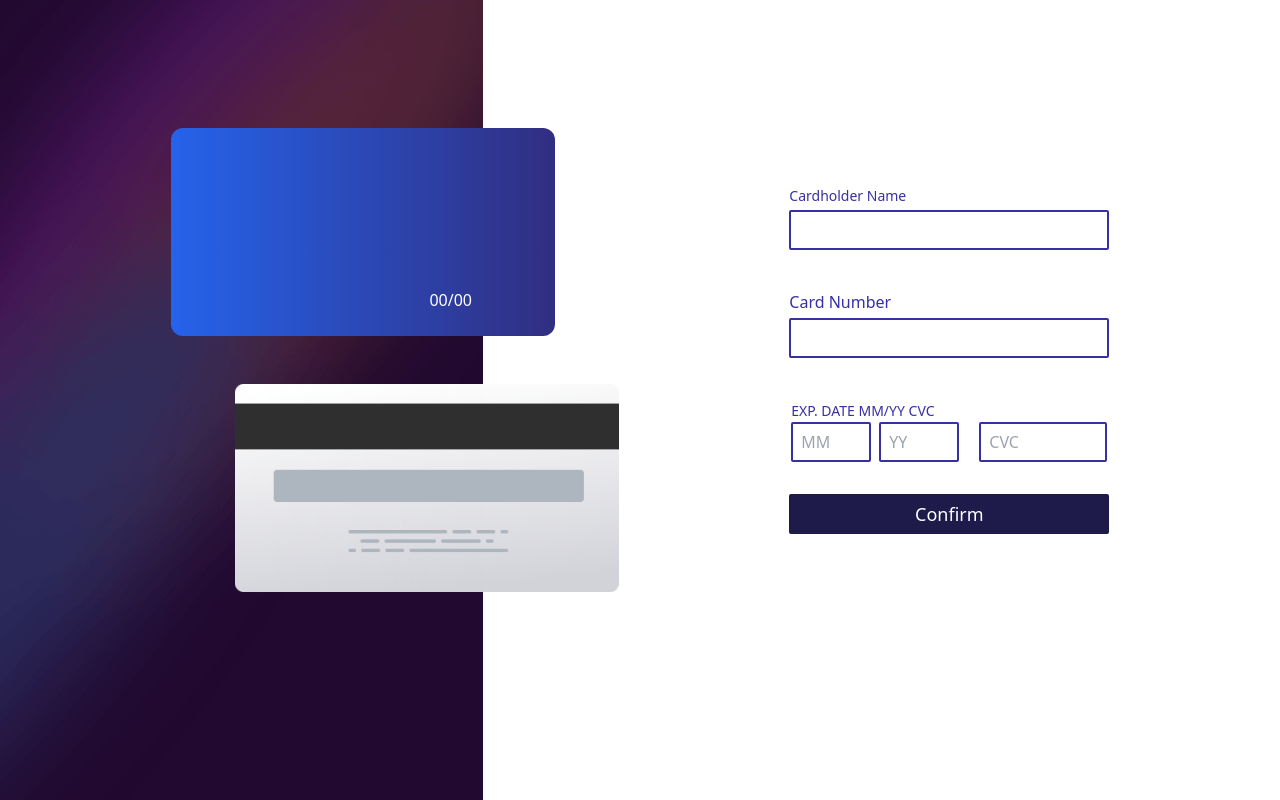
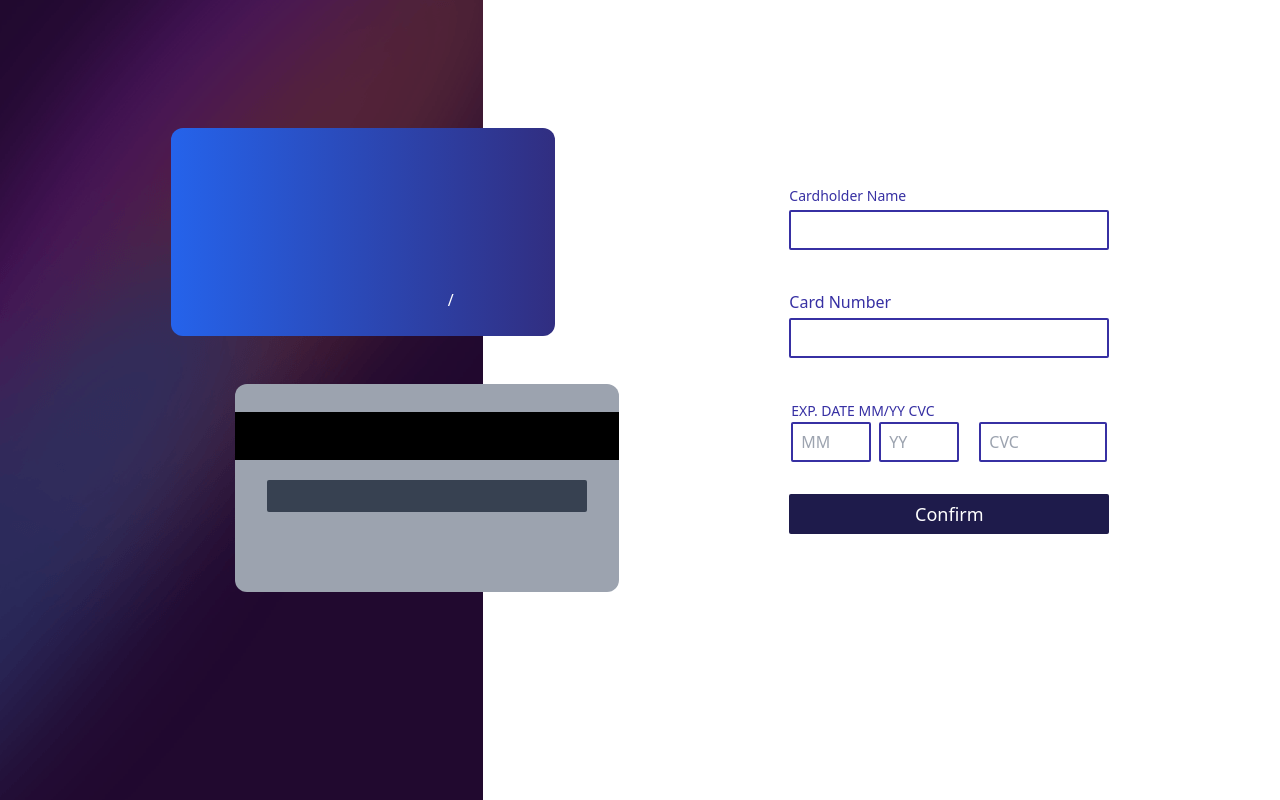
Before and after one commit to MaxOstapets/card-form, a React (Vite) app: page / in a window 1280 px wide. Built offline with nearby package versions, Linux system fonts and the light colour scheme.

Commit message:
add date changer adn changed cvc side of card from image to component

```diff
--- a/src/App.jsx
+++ b/src/App.jsx
@@ -1,13 +1,20 @@
 import React, { useState } from "react";
 import Form from "./Components/Form";
 import Card from "./Components/Card";
+import Cvc from "./Components/Сvc";
 
 const App = () => {
   const [cardNumber, setCardNumber] = useState();
   const [cardholderName, setCardholderName] = useState()
+  const [month, setMonth] = useState();
+  const [year, setYear] = useState();
+  const [cvc, setCvc] = useState();
 
   const cardNumberChanger = (e) => {setCardNumber(e.target.value)};
   const cardholderNameChanger = (e) => {setCardholderName(e.target.value)}
+  const monthChanger = (e) => {setMonth(e.target.value)}
+  const yearChanger = (e) => {setYear(e.target.value)}
+  const cvcChanger = (e) => {setCvc(e.target.value)}
 
   return (
     <>
@@ -16,15 +23,19 @@ const App = () => {
         <Card
           cardNumber={cardNumber}
           cardholderName={cardholderName}
+          month={month}
+          year={year}
         />
-        <img src="/images/images/bg-card-back.png" className="w-96 h-52 ml-16" alt="" />
+        {/* <img src="/images/images/bg-card-back.png" className="w-96 h-52 ml-16" alt="" /> */}
+        <Cvc cvc={cvc}/>
       </div>
 
       <Form
-        cardNumber={cardNumber}
-        cardNumberChanger={cardNumberChanger}
-        cardholderName={cardholderName}
-        cardholderNameChanger={cardholderNameChanger}
+        cardNumber={cardNumber} cardNumberChanger={cardNumberChanger}
+        cardholderName={cardholderName} cardholderNameChanger={cardholderNameChanger}
+        month={month} monthChanger={monthChanger}
+        year={year} yearChanger={yearChanger}
+        cvc={cvc} cvcChanger={cvcChanger}
       />
     </div>
     </>
--- a/src/Components/Card/index.jsx
+++ b/src/Components/Card/index.jsx
@@ -1,12 +1,12 @@
 import React from "react";
 
-const Card = ({ cardNumber, cardholderName }) => {
+const Card = ({ cardNumber, cardholderName, month, year }) => {
   return (
     <div className="bg-gradient-to-r from-blue-600 to-indigo-900 w-96 h-52 rounded-xl flex items-left justify-end flex-col text-white">
       <h1 className="pl-7 text-2xl mb-3">{cardNumber}</h1>
       <div className="flex gap-44 mb-6 my-0 mx-auto">
         <p>{cardholderName}</p>
-        <p>00/00</p>
+        <p>{month}/{year}</p>
       </div>
     </div>
   );
--- a/src/Components/Form/index.jsx
+++ b/src/Components/Form/index.jsx
@@ -1,6 +1,6 @@
 import React from "react";
 
-const Form = ({ cardNumber, cardNumberChanger, cardholderName, cardholderNameChanger }) => {
+const Form = ({ cardNumber, cardNumberChanger, cardholderName, cardholderNameChanger, month, monthChanger, year, yearChanger, cvc, cvcChanger}) => {
   return (
     <form className="flex items-center justify-center flex-col gap-8">
       <div className="flex items-center justify-center flex-col gap-10 text-indigo-800">
@@ -18,11 +18,11 @@ const Form = ({ cardNumber, cardNumberChanger, cardholderName, cardholderNameCha
           <label className="text-sm">EXP. DATE MM/YY CVC</label>
           <div className="flex items-center justify-center gap-5">
             <div className="flex gap-2">
-             <input type="text" name="expMonth" placeholder="MM" className="w-20 h-10 border-indigo-800 border-2 rounded-sm focus:outline-none pl-2"/>
-             <input type="text" name="expYear" placeholder="YY" className="w-20 h-10 border-indigo-800 border-2 rounded-sm focus:outline-none pl-2"/>
+             <input type="text" name="expMonth" placeholder="MM" value={month} onChange={monthChanger} className="w-20 h-10 border-indigo-800 border-2 rounded-sm focus:outline-none pl-2"/>
+             <input type="text" name="expYear" placeholder="YY" value={year} onChange={yearChanger} className="w-20 h-10 border-indigo-800 border-2 rounded-sm focus:outline-none pl-2"/>
             </div>
 
-            <input type="text" name="cvc" placeholder="CVC" className="w-32 h-10 border-indigo-800 border-2 rounded-sm focus:outline-none pl-2"/>
+            <input type="text" name="cvc" placeholder="CVC" value={cvc} onChange={cvcChanger} className="w-32 h-10 border-indigo-800 border-2 rounded-sm focus:outline-none pl-2"/>
           </div>
         </div>
       </div>
--- /dev/null
+++ b/src/Components/Сvc/index.jsx
@@ -0,0 +1,10 @@
+const Cvc = ({cvc}) => {
+  return (
+    <div className=" bg-gray-400 w-96 h-52 rounded-xl flex items-center justify-start flex-col ml-16">
+        <div className="w-full h-12 bg-black mt-7"></div>
+        <p className="bg-gray-700 w-80 h-8 mt-5 rounded-sm text-right p-2 text-white text-xs">{cvc}</p>
+    </div>
+  );
+};
+
+export default Cvc;
```
Also changed, not shown: 1 other file (tests, documents, lock files or other folders).
